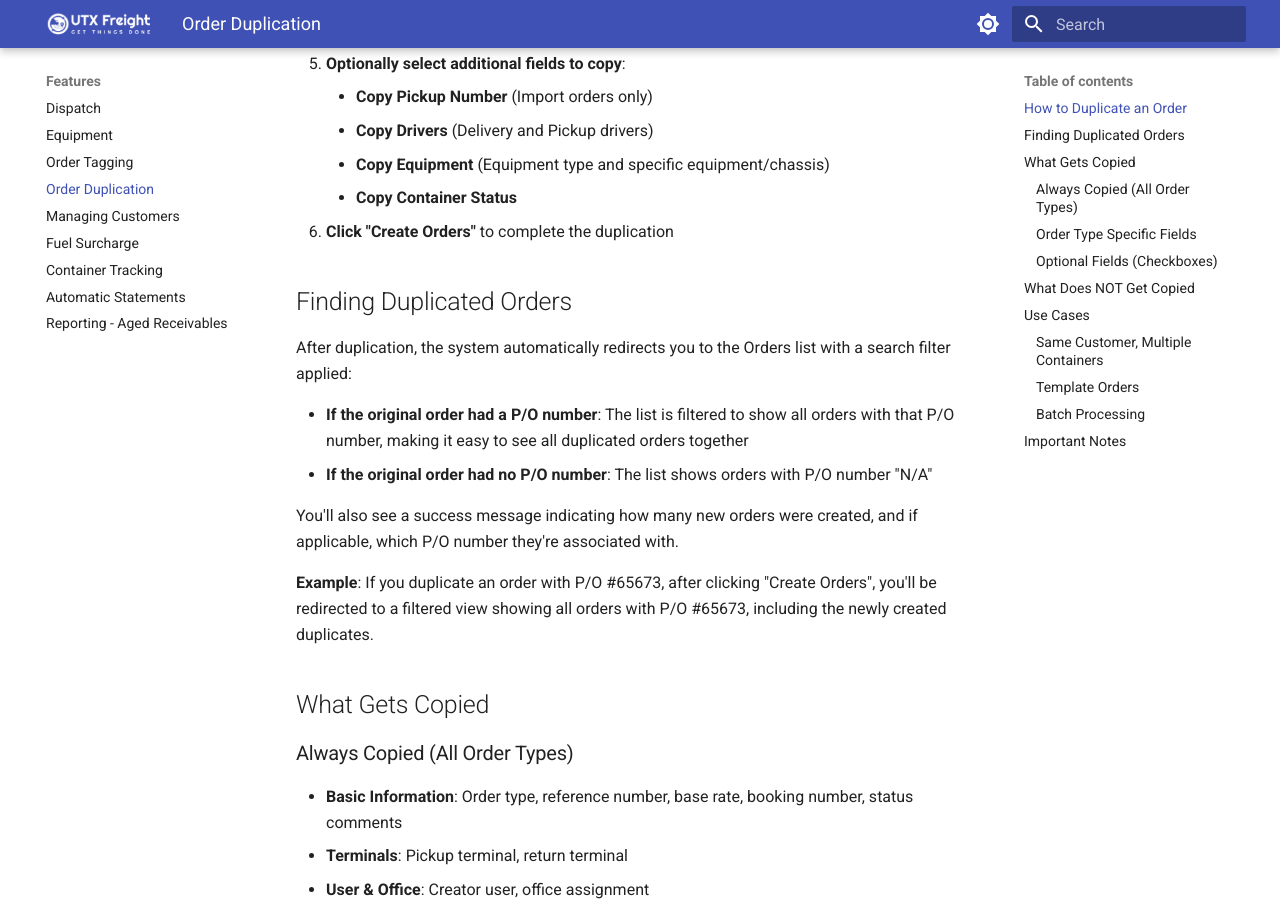
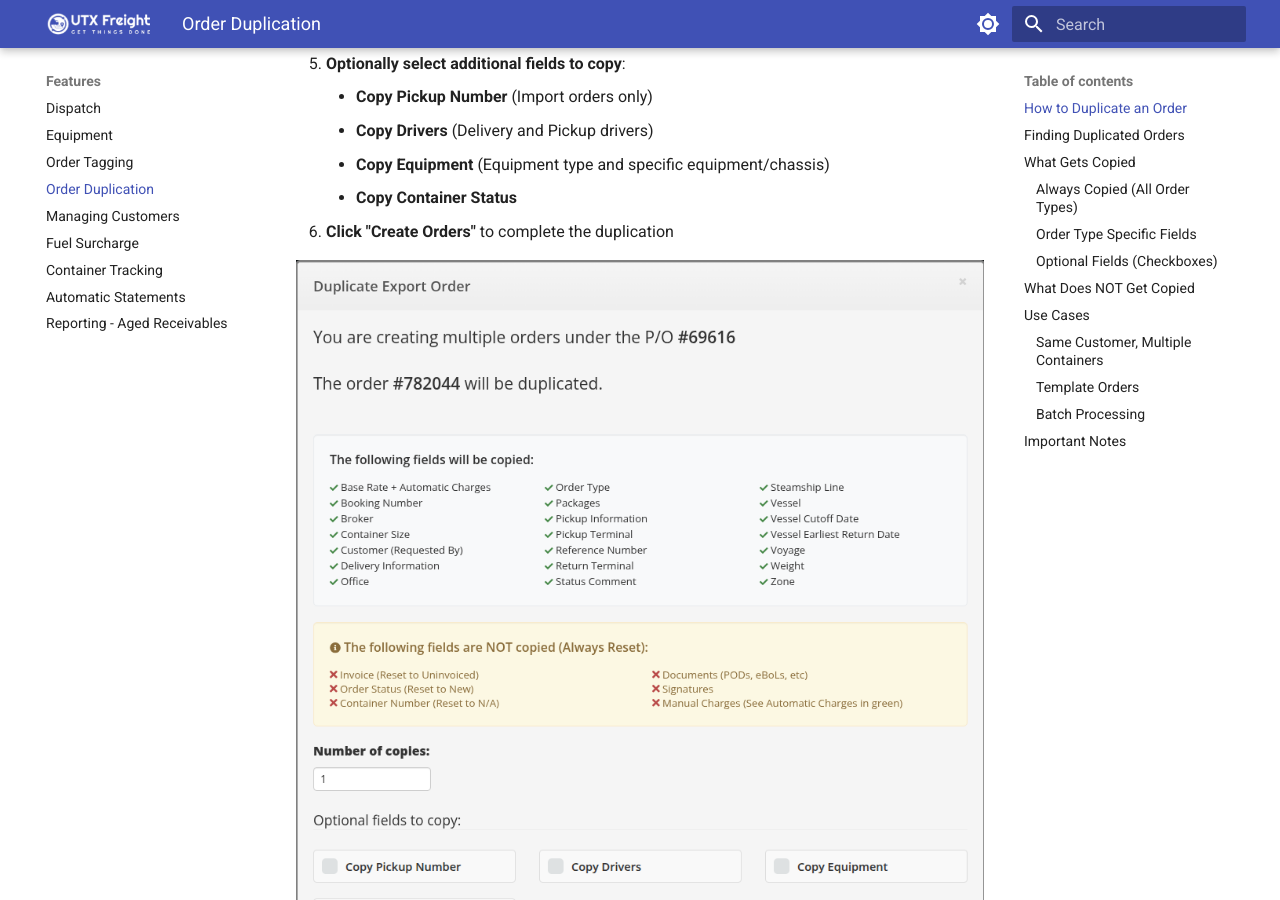
Before and after one commit to utxweb/utxfreight-docs, an MkDocs documentation site: the page built from docs/freight/order-duplication.md, in a window 1280 px wide and 900 px high, scrolled down 687 px. Built offline with MkDocs 1.6.1 and Material for MkDocs 9.7.7, drawn with Linux system fonts in a browser that asks for light colours.

Commit message:
Add missing Order Duplication modal screenshot
Image sourced from app repo doc/images/order_duplication_modal.png

Co-Authored-By: Claude Opus 4.6 (1M context) <noreply@anthropic.com>

```diff
--- a/docs/freight/order-duplication.md
+++ b/docs/freight/order-duplication.md
@@ -19,7 +19,7 @@ The Order Duplication feature allows you to quickly create multiple copies of an
     - **Copy Container Status**
 6. **Click "Create Orders"** to complete the duplication
 
-<!-- TODO: Add screenshot - Duplicate Order Modal -->
+![Duplicate Order Modal](../images/order-duplication-modal.png)
 
 ## Finding Duplicated Orders
 
```
Also changed, not shown: docs/images/order-duplication-modal.png (added).
